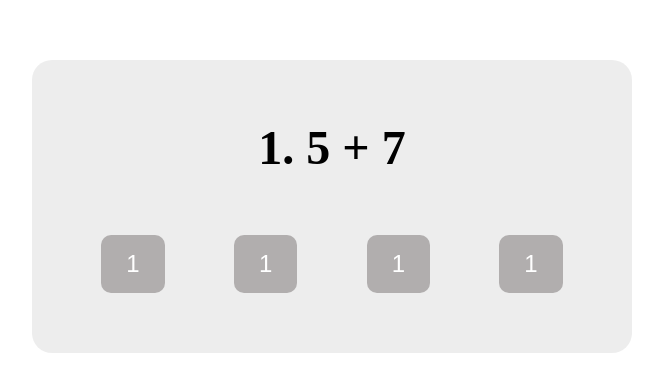
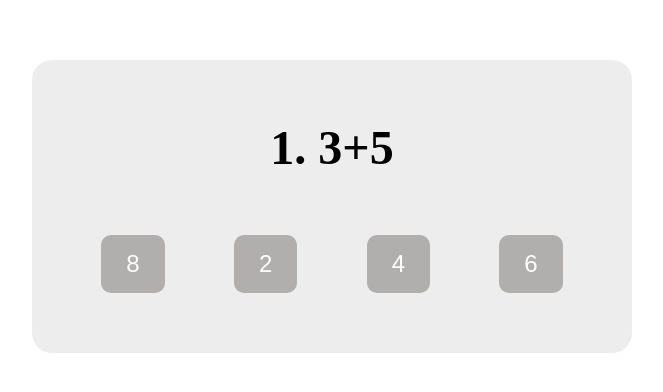
Before and after one commit to bobo-403/warming-up-club-FE, a plain HTML site: page mission/day3-quiz-app/index.html in a window 1280 px wide. Shown: the part 174-566 px from the top of the page, without its empty margins (308-971 px from the left). Drawn offline with Linux system fonts and the light colour scheme.

Commit message:
feat: 클래스 이름 변경 및 동적 데이터 추가 환경 변경

```diff
--- a/mission/day3-quiz-app/index.html
+++ b/mission/day3-quiz-app/index.html
@@ -4,19 +4,22 @@
     <meta charset="UTF-8" />
     <meta name="viewport" content="width=device-width, initial-scale=1.0" />
     <link rel="stylesheet" href="style.css" />
+    <script src="script.js"></script>
     <title>Quiz App</title>
   </head>
   <body>
     <div class="quiz-box">
-      <div class="quiz">1. 5 + 7</div>
-      <div class="option-box">
-        <button class="option">1</button>
-        <button class="option">1</button>
-        <button class="option">1</button>
-        <button class="option">1</button>
+      <div class="quiz"><span id="id"></span>. <span id="question"></span></div>
+      <div class="buttonWrapper">
+        <div class="option-box">
+          <button class="option"></button>
+          <button class="option"></button>
+          <button class="option"></button>
+          <button class="option"></button>
+        </div>
+        <button class="next hidden">next</button>
+        <button class="restart hidden">restart</button>
       </div>
-      <button class="next hidden">next</button>
-      <button class="restart hidden">restart</button>
     </div>
   </body>
 </html>
```
